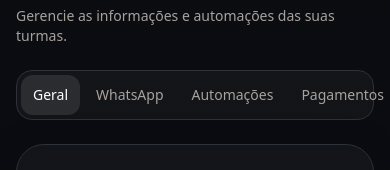
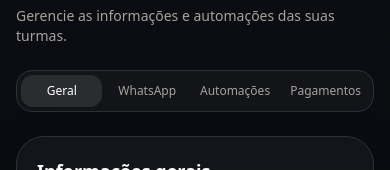
Before and after one commit to menejao/rachao-app, a Next.js app in the folder apps/web/: page /configuracoes in a window 390 px wide. Shown: the part 265-435 px from the top of the page. Built offline with nearby package versions, Linux system fonts and the light colour scheme; no server answers.

Commit message:
fix(config-tabs): prevent mobile overflow on tab bar

```diff
--- a/apps/web/src/components/configuracoes/config-tabs.tsx
+++ b/apps/web/src/components/configuracoes/config-tabs.tsx
@@ -17,13 +17,13 @@ export function ConfigTabs({
   turmaId: string;
 }) {
   return (
-    <div className="mb-6 flex gap-1 rounded-2xl border border-white/8 bg-white/[0.03] p-1">
+    <div className="mb-6 flex gap-1 overflow-x-auto rounded-2xl border border-white/8 bg-white/[0.03] p-1 scrollbar-none">
       {TABS.map((tab) => (
         <Link
           key={tab.id}
           href={`/configuracoes?tab=${tab.id}&turmaId=${turmaId}`}
           className={[
-            "flex-1 rounded-xl px-3 py-2.5 text-center text-sm transition",
+            "flex-1 shrink-0 whitespace-nowrap rounded-xl px-2 py-2 text-center text-xs transition sm:px-3 sm:py-2.5 sm:text-sm",
             active === tab.id
               ? "bg-white/10 font-medium text-white"
               : "text-stone-400 hover:text-stone-300",
```
